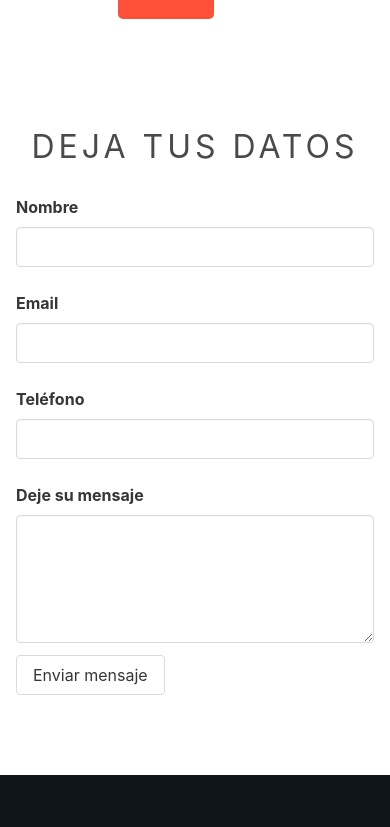
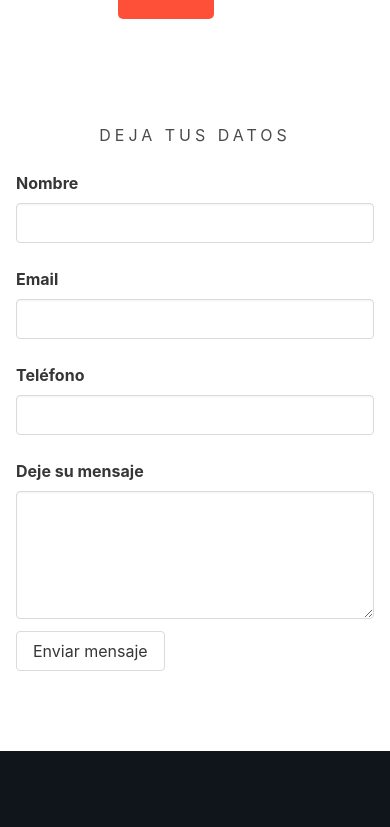
Before and after one commit to jlarteagap/workcore, a React (Create React App) app: page / in a window 390 px wide. Shown: the part 1220-2047 px from the top of the page. Built offline with nearby package versions, Linux system fonts and the light colour scheme; no server answers.

Commit message:
[FIX] Responsive fixes
- footer logo center
- footer social icons center
- Size form title

```diff
--- a/src/components/contact/ContactForm.js
+++ b/src/components/contact/ContactForm.js
@@ -25,7 +25,7 @@ export const ContactForm = () => {
     <>
       <div>
         <div className="is-flex is-justify-content-center mb-5">
-          <h2 className="contact__form-title--text is-size-3">
+          <h2 className="contact__form-title--text is-size-3 is-size-6-mobile has-text-centered ">
             DEJA TUS DATOS
           </h2>
         </div>
--- a/src/components/footer/Footer.js
+++ b/src/components/footer/Footer.js
@@ -16,7 +16,7 @@ export default function Footer() {
           <HiChevronDoubleUp size={36} className="upButtons" />
         </div>
         <div className="footer__brand is-flex is-align-items-center">
-          <div className="footer__brand-logo py-4 pr-4 is-flex is-justify-content-end">
+          <div className="footer__brand-logo py-4 pr-4 is-flex">
             <img src={empresa.logo} alt={empresa.nombre} />
           </div>
           <div className="footer__brand-social-content pl-4">
--- a/src/components/footer/footer.css
+++ b/src/components/footer/footer.css
@@ -49,6 +49,10 @@
         border-top: none;
     }
     .footer__brand-logo{
-        border-right: none
+        border-right: none;
+        justify-content: center;
+    }
+    .footer__brand-social{
+        justify-content: center;
     }
   }
```
